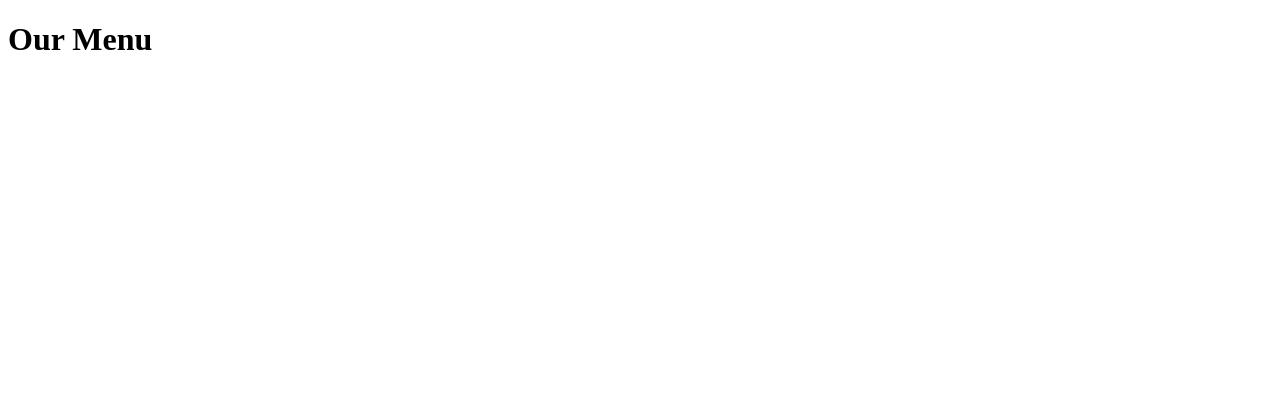
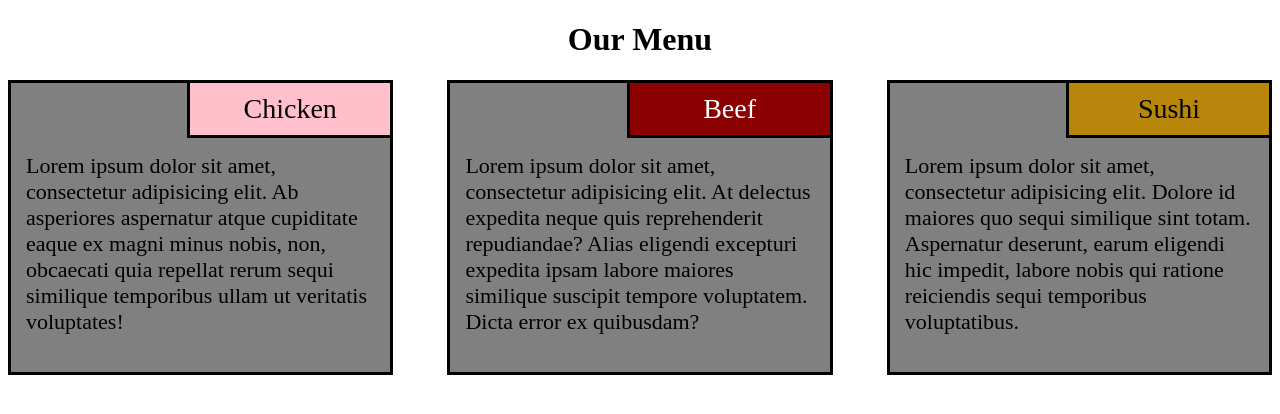
Before and after one commit to miko2329/coursera-web-yaakov, a plain HTML site: page module2-solution/index.html in a window 1280 px wide. Drawn offline with Linux system fonts and the light colour scheme.

Commit message:
final commit

```diff
--- a/module2-solution/index.html
+++ b/module2-solution/index.html
@@ -6,13 +6,27 @@
           content="width=device-width, user-scalable=no, initial-scale=1.0, maximum-scale=1.0, minimum-scale=1.0">
     <meta http-equiv="X-UA-Compatible" content="ie=edge">
     <title>Module 2 solution</title>
+    <link rel="stylesheet" href="style.css">
 </head>
 <body>
 <head>
   <h1>Our Menu</h1>
 </head>
 <main>
-  <div class="container"></div>
+  <div class="container">
+      <div class="content-wrapper chicken">
+          <span>Chicken</span>
+          <p>Lorem ipsum dolor sit amet, consectetur adipisicing elit. Ab asperiores aspernatur atque cupiditate eaque ex magni minus nobis, non, obcaecati quia repellat rerum sequi similique temporibus ullam ut veritatis voluptates!</p>
+      </div>
+      <div class="content-wrapper beef">
+          <span>Beef</span>
+          <p>Lorem ipsum dolor sit amet, consectetur adipisicing elit. At delectus expedita neque quis reprehenderit repudiandae? Alias eligendi excepturi expedita ipsam labore maiores similique suscipit tempore voluptatem. Dicta error ex quibusdam?</p>
+      </div>
+      <div class="content-wrapper sushi">
+          <span>Sushi</span>
+          <p>Lorem ipsum dolor sit amet, consectetur adipisicing elit. Dolore id maiores quo sequi similique sint totam. Aspernatur deserunt, earum eligendi hic impedit, labore nobis qui ratione reiciendis sequi temporibus voluptatibus.</p>
+      </div>
+  </div>
 </main>
 </body>
 </html>
--- a/module2-solution/style.css
+++ b/module2-solution/style.css
@@ -0,0 +1,68 @@
+h1{
+    text-align: center;
+}
+
+.container{
+    display: flex;
+    justify-content: space-between;
+    align-items: stretch;
+    margin-inline: auto;
+    flex-wrap: wrap;
+    row-gap: 20px;
+}
+
+.content-wrapper{
+    width: 30%;
+    background-color: grey;
+    border: black solid 3px;
+}
+
+p{
+    font-size: 22px;
+    clear: right;
+    padding: 15px;
+}
+
+span{
+    float: right;
+    font-size: 28px;
+    padding-block: 10px;
+    width: 200px;
+    text-align: center;
+    border: black solid 3px;
+    border-top: none;
+    border-right: none;
+}
+
+.chicken span{
+    background-color: pink;
+}
+
+.beef span{
+    color: white;
+    background-color: darkred;
+}
+
+.sushi span{
+    background-color: darkgoldenrod;
+}
+
+@media (max-width: 992px) {
+    .chicken, .beef{
+        width: 48%;
+    }
+
+    .sushi{
+        width: 100%;
+    }
+}
+
+@media (max-width: 768px) {
+    .chicken, .beef, .sushi{
+        width: 90%;
+    }
+
+    .container{
+        justify-content: center;
+    }
+}
```
